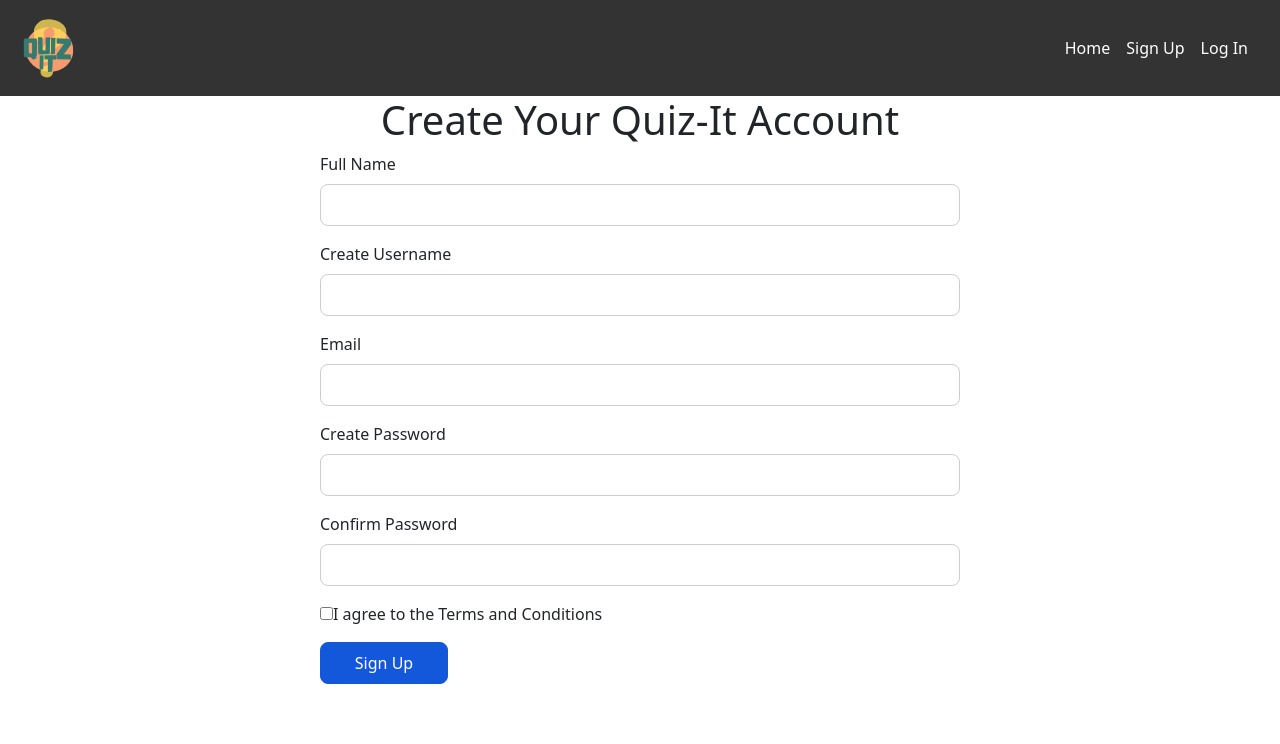
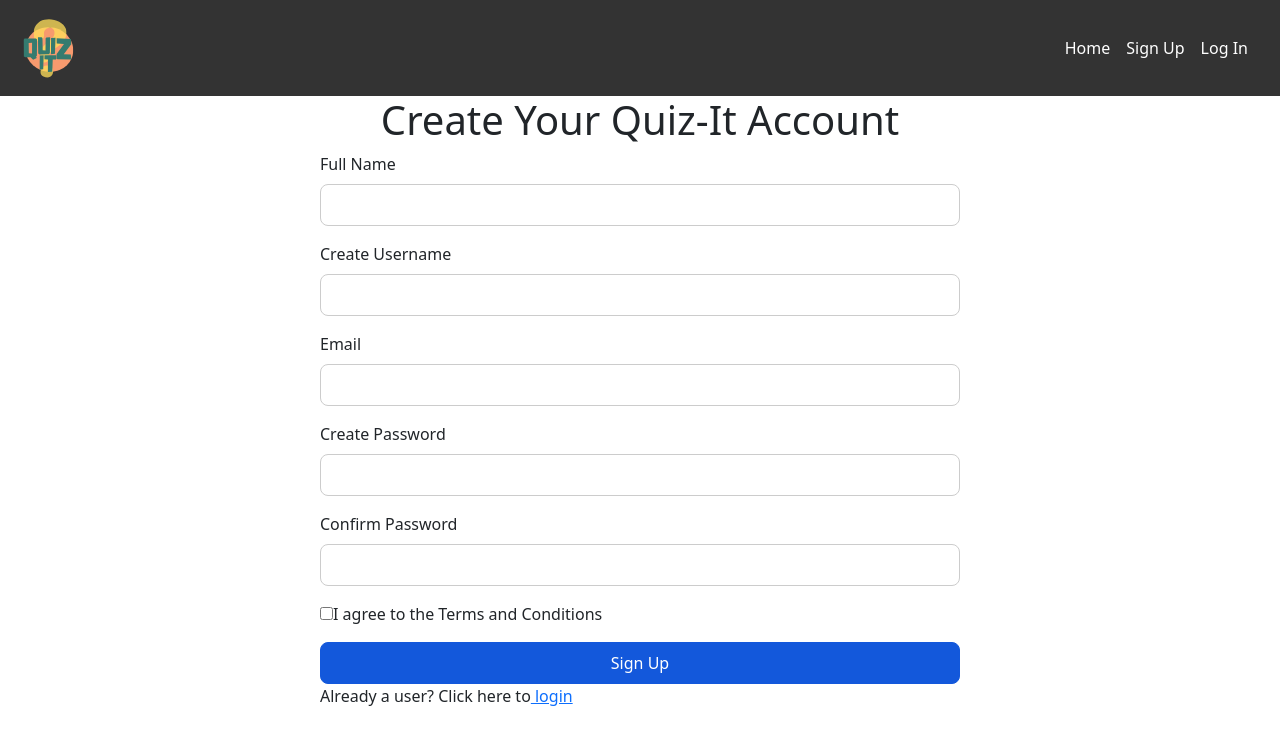
Before and after one commit to mashalnaeem/mashal-naeem-quizit, a React (Create React App) app: page /signup in a window 1280 px wide. Shown: the top 744 px of the page. Built offline with nearby package versions, Linux system fonts and the light colour scheme.

Commit message:
add a link tag in the sign up page to navigate user to the login page if they already have an account

```diff
--- a/src/pages/LoginPage/LoginPage.scss
+++ b/src/pages/LoginPage/LoginPage.scss
@@ -1,7 +1,7 @@
 .form {
 
     &__button {
-        width: 20%;
+        width: 100%;
         margin-right: 1rem;
 
         &--cancel {
--- a/src/pages/SignUpPage/SignUpPage.js
+++ b/src/pages/SignUpPage/SignUpPage.js
@@ -3,6 +3,7 @@
 import { useState } from 'react';
 import axios from 'axios';
 import Input from "../../components/Input/Input.js"
+import { Link } from "react-router-dom";
 
 function SignupPage() {
   const [username, setUsername] = useState('');
@@ -121,6 +122,10 @@
         {/* Sign Up Button */}
         <button className="form__button" type="submit" disabled={!agreeTerms || password !== confirmPassword}>Sign Up</button>
       </form>
+      <p>
+        Already a user? Click here to
+        <Link to="/login"> login</Link>
+      </p>
     </div>
   );
 }
```
